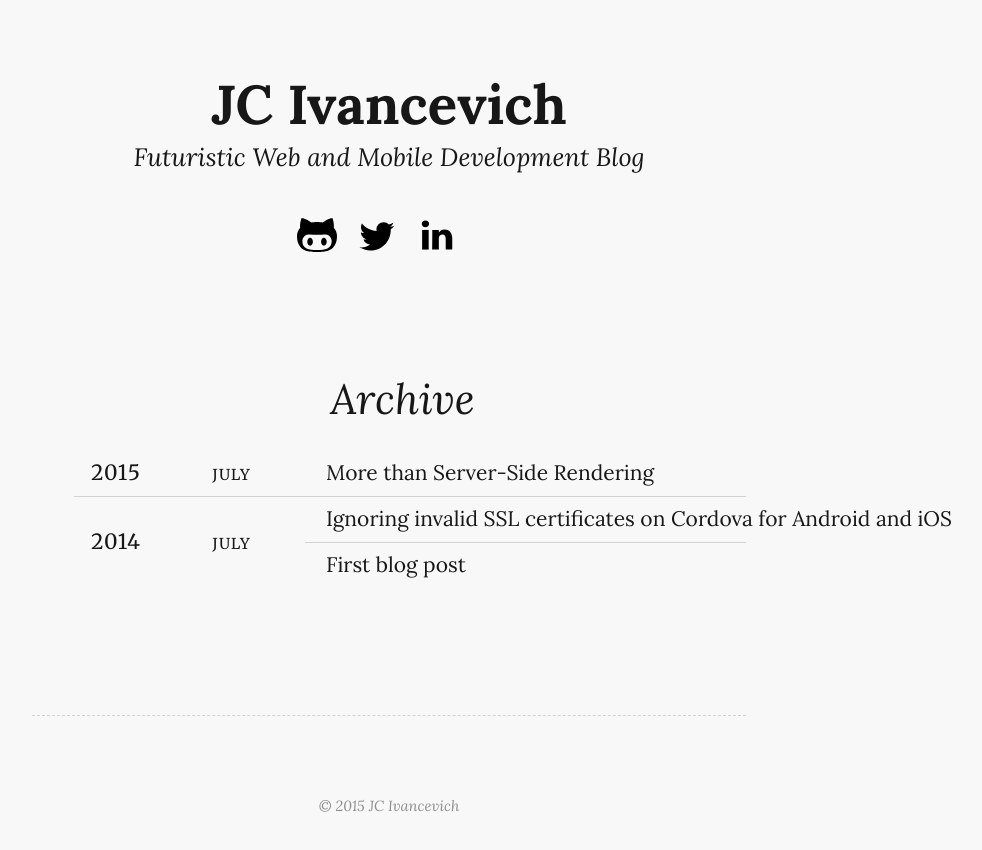
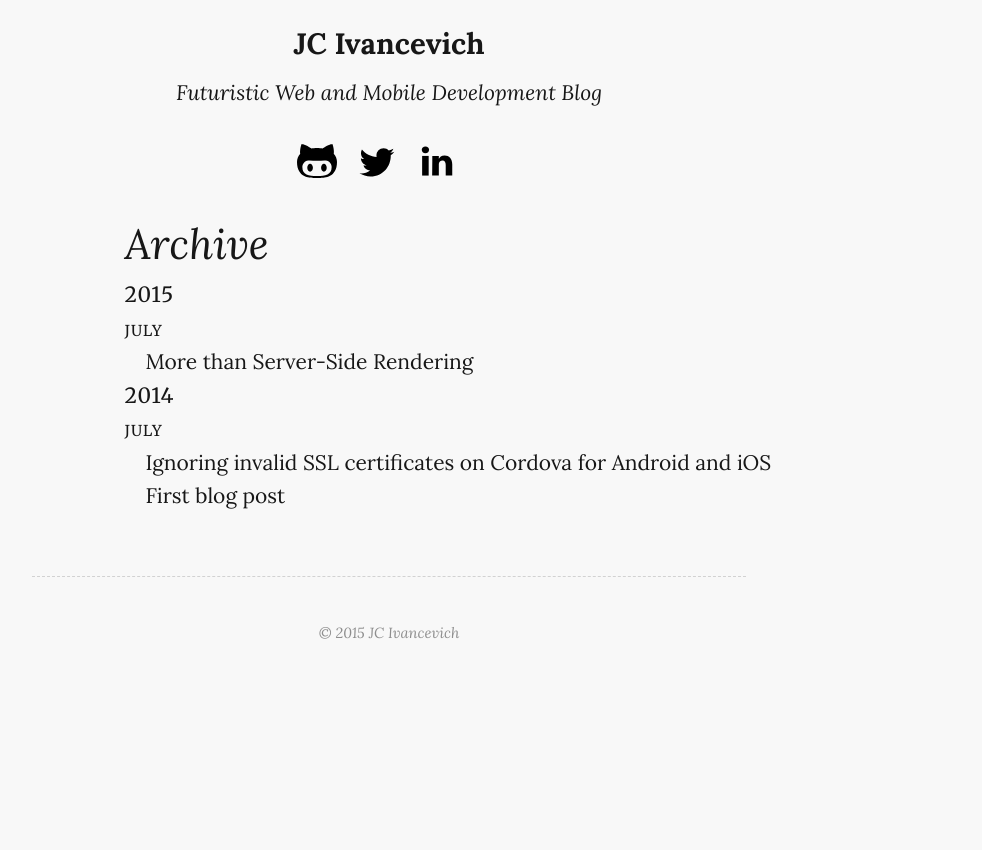
Before and after one commit to ivancevich/ivancevich.github.io, a plain HTML site: page archive.html in a window 1280 px wide. Shown: the whole page, without its empty margins (251-1233 px from the left). After the commit the page ends 800 px from the top, so only its background shows below. Drawn offline with Linux system fonts and the light colour scheme.

Commit message:
css compiled from stylus

```diff
--- a/css/main.css
+++ b/css/main.css
@@ -1,10 +1,21 @@
-
-h1, h2, h3, h4, h5, h6, p, body, a, img, ul, ol, blockquote, pre {
+h1,
+h2,
+h3,
+h4,
+h5,
+h6,
+p,
+body,
+a,
+img,
+ul,
+ol,
+blockquote,
+pre {
   margin: 0;
   padding: 0;
   border: 0;
 }
-
 body {
   font-family: 'Lora', serif;
   font-size: 21px;
@@ -12,25 +23,38 @@ body {
   background-color: #f8f8f8;
   text-rendering: optimizeLegibility;
 }
-
+body.article-detail > header {
+  margin-bottom: 3em;
+}
+body.article-detail > header h1 {
+  font-size: 2.5em;
+  font-style: italic;
+  font-weight: 400;
+  margin-bottom: -0.2em;
+  line-height: 1.2em;
+}
 .content-wrap {
   width: 34em;
   margin: 0 auto;
 }
-
-body, a {
+body,
+a {
   color: #171717;
 }
-
 a:hover {
   color: #f05000;
   text-decoration: underline;
 }
-
 p {
   margin-bottom: 1.52em;
 }
-
+p code {
+  padding: 0.1em 0.3em 0.2em;
+  border-radius: 0.3em;
+  position: relative;
+  background: #fffff3;
+  white-space: nowrap;
+}
 pre {
   font-size: 0.9em;
   overflow: auto;
@@ -40,19 +64,20 @@ pre {
   margin-bottom: 1.8em;
   padding: 1em;
 }
-
+pre code {
+  display: block;
+  line-height: 1.1;
+}
 h1 {
   font-size: 2em;
   margin-bottom: 1em;
 }
-
 h2 {
   font-size: 1.2em;
   font-weight: 400;
   line-height: 1.43;
   margin-bottom: 1.35em;
 }
-
 h3 {
   font-style: italic;
   text-align: center;
@@ -61,46 +86,37 @@ h3 {
   margin-top: 1.8em;
   margin-bottom: 0.8em;
 }
-
-ol, ul {
+ol,
+ul {
   margin: 0 1.4em 1.4em 4em;
 }
-
 li {
   margin-bottom: 0.5em;
 }
-
 blockquote {
   margin: 1.2em 3em;
   padding-left: 1em;
   font-style: italic;
 }
-
 hr {
   border: 0;
   border-top: 1px dashed #d2d2d2;
   height: 0;
   margin: 1.6em 0;
 }
-
 /* page header */
-
 .header {
   margin: 3em 0 5em;
+  margin: 1em 0;
 }
-
 .header h1 {
   font-size: 2.6em;
   text-align: center;
   font-weight: 700;
   margin: 0;
+  font-size: 1.4em;
+  margin-bottom: 0.6em;
 }
-
-.header a, .header a:hover {
-    text-decoration: none;
-    color: #171717;
-}
-
 .header .author {
   font-family: 'Merriweather', serif;
   font-variant: small-caps;
@@ -111,66 +127,50 @@ hr {
   letter-spacing: 1px;
   margin-top: 1em;
 }
-
 .header .author > span {
   font-weight: bold;
 }
-
 .header .author > span:hover {
   text-decoration: underline;
 }
-
 .header .description {
   font-size: 1.2em;
   font-style: italic;
   text-align: center;
   margin-top: -0.3em;
+  font-size: 1em;
 }
-
 .header .social {
   margin: 0 auto;
   width: 204px;
 }
-
 .header .social > a {
   margin: 0 10px;
 }
-
-.header .social a > img  {
+.header .social a > img {
   width: 40px;
   height: 40px;
 }
-
-body.article-detail > header h1 {
-    font-size: 2.5em;
-    font-style: italic;
-    font-weight: 400;
-    margin-bottom: -0.2em;
-    line-height: 1.2em;
+.header a,
+.header a:hover {
+  text-decoration: none;
+  color: #171717;
 }
-
-body.article-detail > header {
-    margin-bottom: 3em;
-}
-
 /* page footer */
-
 footer {
   margin: 3em 0;
 }
-
 footer .nav {
   text-align: center;
   margin-top: 5em;
   margin-bottom: 3.5em;
+  margin: 1em 0;
 }
-
 footer .nav a {
   padding: 0 0.5em;
   font-size: 1.2em;
   text-decoration: none;
 }
-
 footer .about {
   border-top: 1px dashed #d2d2d2;
   padding: 2.2em 3em;
@@ -183,29 +183,35 @@ footer .about {
   -moz-column-gap: 2em;
   -ms-column-gap: 2em;
   column-gap: 2em;
+  padding: 0;
+  font-size: 0.9em;
+  padding-top: 1.6em;
+  -webkit-column-count: 1;
+  -moz-column-count: 1;
+  -ms-column-count: 1;
+  column-count: 1;
 }
-
+footer .about p {
+  margin-bottom: 1em;
+}
 footer .copy {
   text-align: center;
   font-size: 0.7em;
   font-style: italic;
   margin-top: 1em;
 }
-
-footer .copy, footer .copy a {
+footer .copy,
+footer .copy a {
   color: #8e8e8e;
 }
-
 /* article */
-
 .article {
   margin: 3em 0 4em;
+  margin: 1em 0 2.5em;
 }
-
 .article header {
   border-top: 1px dashed #d2d2d2;
 }
-
 .article header h2 {
   font-style: italic;
   text-align: center;
@@ -213,26 +219,21 @@ footer .copy, footer .copy a {
   margin: 0.8em 0;
   font-size: 1.4em;
 }
-
 .article header h2 a {
   text-decoration: none;
 }
-
 .article header .date {
   text-align: center;
   font-size: 0.8em;
   margin-top: -0.7em;
 }
-
 .article header .date span {
   background-color: #f8f8f8;
   padding: 0 0.7em;
 }
-
 .article.intro .content p {
   display: inline;
 }
-
 .article.intro .content .more {
   display: block;
   text-decoration: underline;
@@ -241,13 +242,12 @@ footer .copy, footer .copy a {
   margin-top: 15px;
   padding-left: 0.3em;
 }
-
 .article .content img {
   display: block;
   width: 100%;
 }
-
-.more, .date {
+.more,
+.date {
   font-family: 'Merriweather', serif;
   font-variant: small-caps;
   text-transform: lowercase;
@@ -255,15 +255,14 @@ footer .copy, footer .copy a {
   text-rendering: auto;
   letter-spacing: 1px;
 }
-
 /* archive */
-
 .archive {
   width: 32em;
   margin: 5em auto 6em;
   padding-left: 2em;
+  width: 80%;
+  margin: 0 auto;
 }
-
 .archive h2 {
   font-size: 2em;
   margin: 0;
@@ -271,30 +270,46 @@ footer .copy, footer .copy a {
   margin-bottom: 0.5em;
   font-style: italic;
 }
-
-.archive a, .archive span {
+.archive li:not(:last-child) {
+  border-bottom: 1px solid #d2d2d2;
+  margin-bottom: -1px;
+}
+.archive a {
+  width: 21em;
+  text-indent: 1em;
+  white-space: nowrap;
+}
+.archive .month-label {
+  width: 7em;
+}
+.archive ul {
+  list-style: none;
+  margin: 0;
+}
+.archive ul li {
+  margin: 0;
+}
+.archive * {
+  float: none !important;
+  line-height: 1.6 !important;
+  width: auto !important;
+  height: auto !important;
+  text-align: left !important;
+  border: 0 !important;
+  margin: 0 !important;
+}
+.archive a,
+.archive span {
   display: block;
   float: left;
   margin-bottom: -1px;
   text-decoration: none;
 }
-
-.archive li:not(:last-child) {
-    border-bottom: 1px solid #d2d2d2;
-    margin-bottom: -1px;
-}
-
-.archive a.last, .archive span.last {
+.archive a.last,
+.archive span.last {
   border: 0;
   margin-bottom: 0;
 }
-
-.archive a {
-    width: 21em;
-    text-indent: 1em;
-    white-space: nowrap;
-}
-
 .archive .year-label,
 .archive .month-label {
   width: 4em;
@@ -306,57 +321,22 @@ footer .copy, footer .copy a {
   letter-spacing: 1px;
   text-align: center;
 }
-
-.archive .month-label {
-    width: 7em;
-}
-
-.archive ul {
-    list-style: none;
-    margin: 0;
-}
-
-.archive ul li {
-    margin: 0;
-}
-
 /* code styling */
-
 code {
   font-family: 'Anonymous Pro', monospace;
   font-size: 0.85em;
   color: #000;
 }
-
-pre code {
-    display: block;
-    line-height: 1.1;
-}
-
-p code {
-    padding: 0.1em 0.3em 0.2em;
-    border-radius: 0.3em;
-    position: relative;
-    background: #fffff3;
-
-    white-space: nowrap;
-}
-
-/* syntax hl stuff */
-
 code.lang-markdown {
   color: #424242;
 }
-
+code.lang-markdown .emphasis {
+  font-style: italic;
+}
 code.lang-markdown .header,
 code.lang-markdown .strong {
   font-weight: bold;
 }
-
-code.lang-markdown .emphasis {
-    font-style: italic;
-}
-
 code.lang-markdown .horizontal_rule,
 code.lang-markdown .link_label,
 code.lang-markdown .code,
@@ -364,90 +344,111 @@ code.lang-markdown .header,
 code.lang-markdown .link_url {
   color: #555;
 }
-
 code.lang-markdown .blockquote,
 code.lang-markdown .bullet {
   color: #bbb;
 }
-
 /* Tomorrow Theme */
 /* http://jmblog.github.com/color-themes-for-google-code-highlightjs */
 /* Original theme - https://github.com/chriskempson/tomorrow-theme */
 /* http://jmblog.github.com/color-themes-for-google-code-highlightjs */
-.tomorrow-comment, pre .comment, pre .title {
+.tomorrow-comment,
+pre .comment,
+pre .title {
   color: #8e908c;
 }
-
-.tomorrow-red, pre .variable, pre .attribute, pre .tag, pre .regexp, pre .ruby .constant, pre .xml .tag .title, pre .xml .pi, pre .xml .doctype, pre .html .doctype, pre .css .id, pre .css .class, pre .css .pseudo {
+.tomorrow-red,
+pre .variable,
+pre .attribute,
+pre .tag,
+pre .regexp,
+pre .ruby .constant,
+pre .xml .tag .title,
+pre .xml .pi,
+pre .xml .doctype,
+pre .html .doctype,
+pre .css .id,
+pre .css .class,
+pre .css .pseudo {
   color: #c82829;
 }
-
-.tomorrow-orange, pre .number, pre .preprocessor, pre .built_in, pre .literal, pre .params, pre .constant {
+.tomorrow-orange,
+pre .number,
+pre .preprocessor,
+pre .built_in,
+pre .literal,
+pre .params,
+pre .constant {
   color: #f5871f;
 }
-
-.tomorrow-yellow, pre .class, pre .ruby .class .title, pre .css .rules .attribute {
+.tomorrow-yellow,
+pre .class,
+pre .ruby .class .title,
+pre .css .rules .attribute {
   color: #eab700;
 }
-
-.tomorrow-green, pre .string, pre .value, pre .inheritance, pre .header, pre .ruby .symbol, pre .xml .cdata {
+.tomorrow-green,
+pre .string,
+pre .value,
+pre .inheritance,
+pre .header,
+pre .ruby .symbol,
+pre .xml .cdata {
   color: #718c00;
 }
-
-.tomorrow-aqua, pre .css .hexcolor {
+.tomorrow-aqua,
+pre .css .hexcolor {
   color: #3e999f;
 }
-
-.tomorrow-blue, pre .function, pre .python .decorator, pre .python .title, pre .ruby .function .title, pre .ruby .title .keyword, pre .perl .sub, pre .javascript .title, pre .coffeescript .title {
+.tomorrow-blue,
+pre .function,
+pre .python .decorator,
+pre .python .title,
+pre .ruby .function .title,
+pre .ruby .title .keyword,
+pre .perl .sub,
+pre .javascript .title,
+pre .coffeescript .title {
   color: #4271ae;
 }
-
-.tomorrow-purple, pre .keyword, pre .javascript .function {
+.tomorrow-purple,
+pre .keyword,
+pre .javascript .function {
   color: #8959a8;
 }
-
 /* media queries */
-
 @media (min-width: 1600px) {
   body {
     font-size: 26px;
   }
 }
-
 @media (max-width: 900px) {
   body {
     font-size: 18px;
   }
 }
-
 @media (max-width: 690px) {
   .content-wrap {
     width: auto;
     padding: 0 1em;
   }
-
   .header {
     margin: 1em 0;
   }
-
   .header h1 {
     font-size: 1.4em;
     margin-bottom: 0.6em;
   }
-
   .header .description {
     font-size: 1em;
   }
-
   .article {
     margin: 1em 0 2.5em;
   }
-
   .archive {
     width: 80%;
     margin: 0 auto;
   }
-
   .archive * {
     float: none !important;
     line-height: 1.6 !important;
@@ -457,11 +458,9 @@ code.lang-markdown .bullet {
     border: 0 !important;
     margin: 0 !important;
   }
-
   footer .nav {
     margin: 1em 0;
   }
-
   footer .about {
     padding: 0;
     font-size: 0.9em;
@@ -471,12 +470,10 @@ code.lang-markdown .bullet {
     -ms-column-count: 1;
     column-count: 1;
   }
-
   footer .about p {
     margin-bottom: 1em;
   }
 }
-
 @media print {
   .social {
     display: none;
```
Lines whose indentation alone changed are shown as unchanged.
